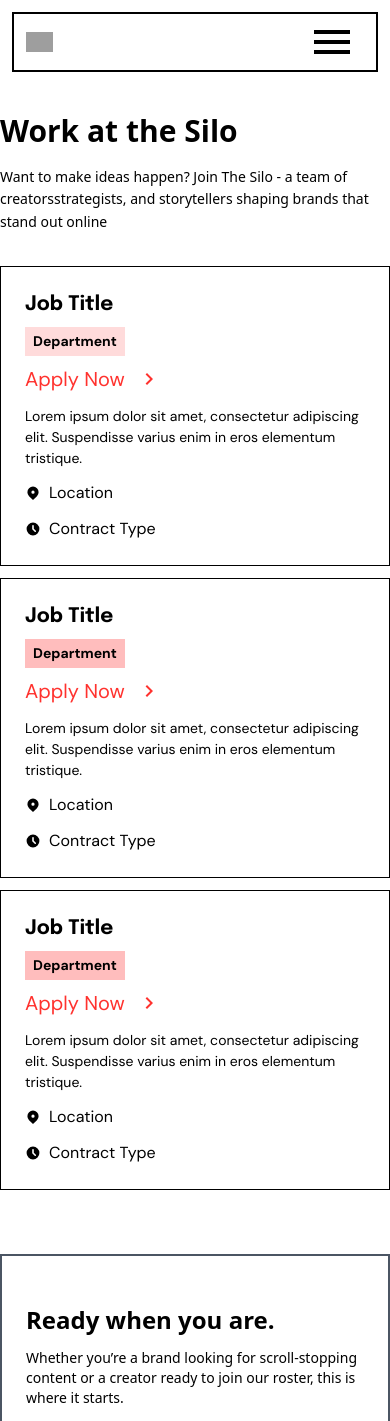
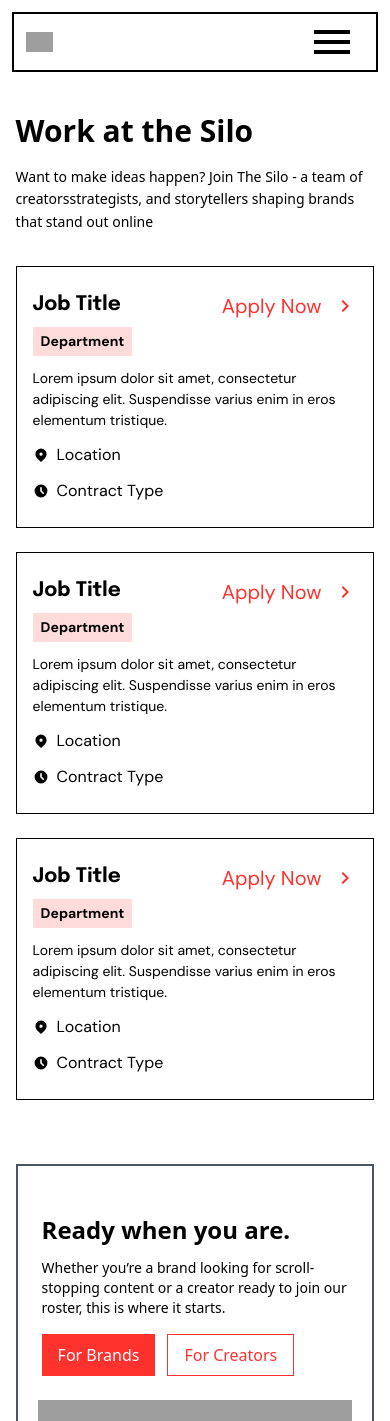
Before and after one commit to AbdulRehman938/Silo, a React (Vite) app: page /careers in a window 390 px wide. Shown: the top 1421 px of the page. Built offline with nearby package versions, Linux system fonts and the light colour scheme; grey boxes are pictures that could not be loaded.

Commit message:
update AR

```diff
--- a/src/components/BlogDetail/NewsletterSubscription.jsx
+++ b/src/components/BlogDetail/NewsletterSubscription.jsx
@@ -130,7 +130,7 @@ export default function NewsletterSubscription({ onSubmit, isSubmitting, message
         <button
           type="submit"
           disabled={formik.isSubmitting}
-          className="w-full bg-red-500 text-black px-4 py-3 font-medium hover:bg-red-600 focus:ring-2 focus:ring-red-500 focus:ring-offset-2 disabled:opacity-50 disabled:cursor-not-allowed transition-colors"
+          className="w-full bg-red-500 text-white px-4 py-3 font-medium hover:bg-red-600 focus:ring-2 focus:ring-red-500 focus:ring-offset-2 disabled:opacity-50 disabled:cursor-not-allowed transition-colors"
         >
           {formik.isSubmitting ? 'Subscribing...' : 'Subscribe'}
         </button>
--- a/src/pages/CareerIndex.jsx
+++ b/src/pages/CareerIndex.jsx
@@ -16,7 +16,7 @@ const CareerIndex = () => {
   };
 
   return (
-    <div className="h-auto max-w-[1280px] mt-20 mx-auto px-0 sm:px-6 md:px-8 lg:px-16 xl:px-20">
+    <div className="h-auto max-w-[1280px] mt-20 mx-auto px-[4vw] sm:px-6 md:px-8 lg:px-16 xl:px-20">
       <div className="min-h-screen max-w-full bg-white py-8 sm:py-12 md:py-16 lg:py-20 mx-auto mb-28 md:mb-0">
         <div className="max-w-full mx-auto">
           <div className="grid grid-cols-1 lg:grid-cols-2 gap-8 sm:gap-10 md:gap-12 lg:gap-16">
@@ -33,14 +33,14 @@ const CareerIndex = () => {
             </div>
 
             {/* Right Content - Job Listings */}
-            <div className="space-y-3 sm:space-y-4 order-2 lg:order-2">
+            <div className="space-y-6 sm:space-y-4 order-2 lg:order-2">
               {/* Job Card 1 */}
               <div
                 onClick={() => handleJobClick(1)}
-                className="bg-white border border-black p-6 sm:p-8 md:p-10 cursor-pointer  hover:border-black transition-all duration-200 group"
+                className="bg-white border border-black p-4 py-6 sm:p-8 md:p-10 cursor-pointer  hover:border-black transition-all duration-200 group"
               >
-                <div className="flex flex-col sm:flex-row sm:items-start sm:justify-between mb-3 sm:mb-4">
-                  <div className="flex flex-col sm:flex-row sm:items-center gap-2 sm:gap-3 mb-2 sm:mb-0">
+                <div className="flex flex-row sm:flex-row items-start justify-between mb-3 sm:mb-4 gap-3">
+                  <div className="flex flex-col sm:flex-row sm:items-center gap-2 sm:gap-3">
                     <h3
                       style={{
                         fontFamily: "Epilogue",
@@ -68,7 +68,7 @@ const CareerIndex = () => {
                   </div>
                   <button
                     onClick={(e) => handleApplyClick(e, 1)}
-                    className="inline-flex items-center gap-2 font-dm font-normal text-xl leading-[150%] text-[#FF322E] tracking-normal group self-start sm:self-auto"
+                    className="inline-flex items-center gap-2 font-dm font-normal text-xl leading-[150%] text-[#FF322E] tracking-normal group flex-shrink-0"
                   >
                     <span>Apply Now</span>
                     <span
@@ -151,10 +151,10 @@ const CareerIndex = () => {
               {/* Job Card 2 */}
               <div
                 onClick={() => handleJobClick(2)}
-                className="bg-white border border-black p-6 sm:p-8 md:p-10 cursor-pointer  hover:border-black transition-all duration-200 group"
+                className="bg-white border border-black p-4 py-6 sm:p-8 md:p-10 cursor-pointer  hover:border-black transition-all duration-200 group"
               >
-                <div className="flex flex-col sm:flex-row sm:items-start sm:justify-between mb-3 sm:mb-4">
-                  <div className="flex flex-col sm:flex-row sm:items-center gap-2 sm:gap-3 mb-2 sm:mb-0">
+                <div className="flex flex-row sm:flex-row items-start justify-between mb-3 sm:mb-4 gap-3">
+                  <div className="flex flex-col sm:flex-row sm:items-center gap-2 sm:gap-3">
                     <h3
                       style={{
                         fontFamily: "Epilogue",
@@ -175,14 +175,14 @@ const CareerIndex = () => {
                         lineHeight: "150%",
                         letterSpacing: "0%",
                       }}
-                      className="bg-[#FFBDBD] text-black px-2 py-1 self-start"
+                      className="bg-[#FFDBDB] text-black px-2 py-1 self-start"
                     >
                       Department
                     </span>
                   </div>
                   <button
                     onClick={(e) => handleApplyClick(e, 2)}
-                    className="inline-flex items-center gap-2 font-dm font-normal text-xl leading-[150%] text-[#FF322E] tracking-normal group self-start sm:self-auto"
+                    className="inline-flex items-center gap-2 font-dm font-normal text-xl leading-[150%] text-[#FF322E] tracking-normal group flex-shrink-0"
                   >
                     <span>Apply Now</span>
                     <span
@@ -265,10 +265,10 @@ const CareerIndex = () => {
               {/* Job Card 3 */}
               <div
                 onClick={() => handleJobClick(3)}
-                className="bg-white border border-black p-6 sm:p-8 md:p-10 cursor-pointer  hover:border-black transition-all duration-200 group"
+                className="bg-white border border-black p-4 py-6 sm:p-8 md:p-10 cursor-pointer  hover:border-black transition-all duration-200 group"
               >
-                <div className="flex flex-col sm:flex-row sm:items-start sm:justify-between mb-3 sm:mb-4">
-                  <div className="flex flex-col sm:flex-row sm:items-center gap-2 sm:gap-3 mb-2 sm:mb-0">
+                <div className="flex flex-row sm:flex-row items-start justify-between mb-3 sm:mb-4 gap-3">
+                  <div className="flex flex-col sm:flex-row sm:items-center gap-2 sm:gap-3">
                     <h3
                       style={{
                         fontFamily: "Epilogue",
@@ -289,14 +289,14 @@ const CareerIndex = () => {
                         lineHeight: "150%",
                         letterSpacing: "0%",
                       }}
-                      className="bg-[#FFBDBD] text-black px-2 py-1 self-start"
+                      className="bg-[#FFDBDB] text-black px-2 py-1 self-start"
                     >
                       Department
                     </span>
                   </div>
                   <button
                     onClick={(e) => handleApplyClick(e, 3)}
-                    className="inline-flex items-center gap-2 font-dm font-normal text-xl leading-[150%] text-[#FF322E] tracking-normal group self-start sm:self-auto"
+                    className="inline-flex items-center gap-2 font-dm font-normal text-xl leading-[150%] text-[#FF322E] tracking-normal group flex-shrink-0"
                   >
                     <span>Apply Now</span>
                     <span
--- a/src/pages/JobDetail.jsx
+++ b/src/pages/JobDetail.jsx
@@ -40,7 +40,6 @@ const JobDetail = () => {
 
       {/* Section 3: Application Form */}
       <ApplicationFormSection />
-      <div className="relative left-1/2 -translate-x-1/2 w-screen h-[0.06rem] bg-black mt-10" />
     </div>
   )
 }
--- a/src/pages/Ramblings.jsx
+++ b/src/pages/Ramblings.jsx
@@ -1,6 +1,5 @@
 import { useState, useMemo, useEffect, useRef } from "react";
 import { useNavigate } from "react-router-dom";
-import { FaChevronRight } from "react-icons/fa";
 import { MdOutlineKeyboardArrowRight } from "react-icons/md";
 
 export default function Ramblings() {
@@ -167,16 +166,10 @@ export default function Ramblings() {
                 {/* Featured Post */}
                 <div className="mb-12">
                   <div
-                    className="bg-white overflow-hidden cursor-pointer"
+                    className="bg-white overflow-hidden cursor-pointer flex flex-col"
                     onClick={() => navigate(filteredPosts[0].link)}
                   >
-                    <div className="w-full h-[60vh] overflow-hidden group">
-                      <img
-                        src={filteredPosts[0].image}
-                        alt={filteredPosts[0].title}
-                        className="w-full h-full object-cover transition-transform duration-300 group-hover:scale-110" loading="lazy" />
-                    </div>
-                    <div className="md:p-8 md:px-0 py-8 px-0">
+                    <div className="md:p-8 md:px-0 py-8 px-0 order-1 md:order-2">
                       <div className="flex items-center gap-3 mb-4">
                         <span className="text-sm bg-[#FFDBDB] text-black font-semibold px-3 py-1">
                           {filteredPosts[0].category}
@@ -205,6 +198,12 @@ export default function Ramblings() {
                         </span>
                       </a>
                     </div>
+                    <div className="w-full h-[60vh] overflow-hidden group order-2 md:order-1">
+                      <img
+                        src={filteredPosts[0].image}
+                        alt={filteredPosts[0].title}
+                        className="w-full h-full object-cover transition-transform duration-300 group-hover:scale-110" loading="lazy" />
+                    </div>
                   </div>
                 </div>
 
@@ -214,16 +213,10 @@ export default function Ramblings() {
                     {filteredPosts.slice(1).map((post) => (
                       <div
                         key={post.id}
-                        className="bg-white overflow-hidden cursor-pointer"
+                        className="bg-white overflow-hidden cursor-pointer flex flex-col"
                         onClick={() => navigate(post.link)}
                       >
-                        <div className="aspect-[4/3] overflow-hidden group">
-                          <img
-                            src={post.image}
-                            alt={post.title}
-                            className="w-full h-full object-cover transition-transform duration-300 group-hover:scale-110" loading="lazy" />
-                        </div>
-                        <div className="md:p-6 md:px-0 py-6 px-0">
+                        <div className="md:p-6 md:px-0 py-6 px-0 order-1 md:order-2">
                           <div className="flex items-center gap-3 mb-3">
                             <span className="text-sm bg-[#FFDBDB] text-black font-semibold px-3 py-1">
                               {post.category}
@@ -251,6 +244,12 @@ export default function Ramblings() {
                               <MdOutlineKeyboardArrowRight className="text-2xl font-black text-back" />
                             </span>
                           </a>
+                        </div>
+                        <div className="aspect-[4/3] overflow-hidden group order-2 md:order-1">
+                          <img
+                            src={post.image}
+                            alt={post.title}
+                            className="w-full h-full object-cover transition-transform duration-300 group-hover:scale-110" loading="lazy" />
                         </div>
                       </div>
                     ))}
@@ -309,8 +308,8 @@ export default function Ramblings() {
             </div>
           </div>
         </div>
-        <div className="relative left-1/2 -translate-x-1/2 w-screen h-[0.06rem] bg-black mt-10" />
       </div>
+      <div className="relative left-1/2 -translate-x-1/2 w-screen h-[0.06rem] bg-black my-5" />
     </div>
   );
 }
```
Also changed, not shown: src/components/jobdetail/HeroSection.jsx (+40 -24 lines).
